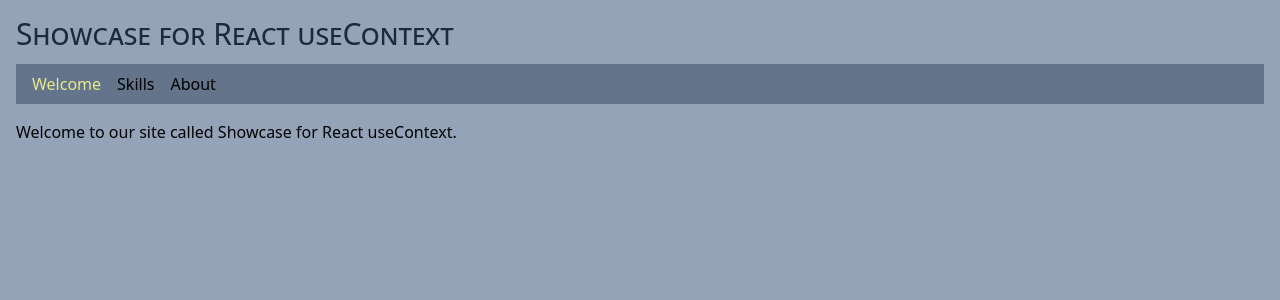
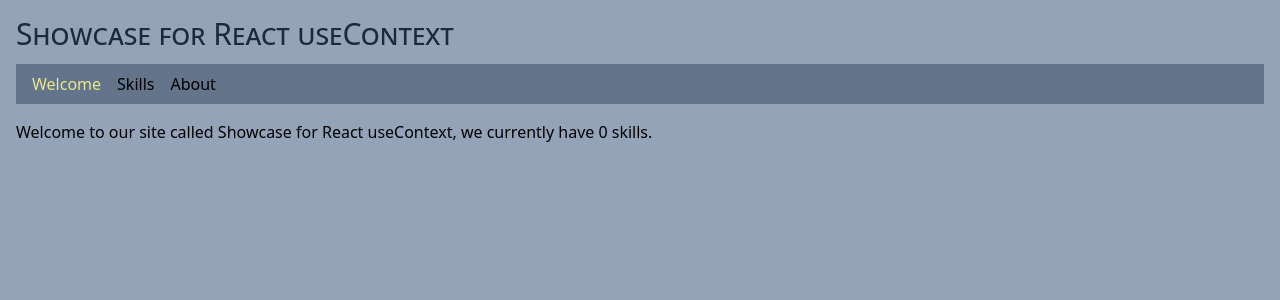
Before and after one commit to edwardtanguay/et881-useContextSite, a React (Vite) app: page /welcome in a window 1280 px wide. Shown: the top 300 px of the page. Built offline with nearby package versions, Linux system fonts and the light colour scheme; no server answers.

Commit message:
skills being used on all pages

```diff
--- a/src/pages/PageAbout.tsx
+++ b/src/pages/PageAbout.tsx
@@ -1,13 +1,19 @@
-import { useContext } from "react"
-import { AppContext } from "../AppContext"
+import { useContext } from "react";
+import { AppContext } from "../AppContext";
 
 export const PageAbout = () => {
-	const { handleChangeAppTitle } = useContext(AppContext);
+	const { handleChangeAppTitle, skills } = useContext(AppContext);
 
 	return (
 		<>
-		<p>This is the about page.</p>
-		<button className="bg-slate-300 rounded px-2 py-1 mt-3" onClick={handleChangeAppTitle}>Change title</button>
+			<p>This is the about page.</p>
+			<button
+				className="bg-slate-300 rounded px-2 py-1 mt-3 mb-3"
+				onClick={handleChangeAppTitle}
+			>
+				Change title
+			</button>
+			<p>Our next skill will be #{skills.length + 1}.</p>
 		</>
-	)
-}
+	);
+};
--- a/src/pages/PageWelcome.tsx
+++ b/src/pages/PageWelcome.tsx
@@ -2,9 +2,9 @@
 import { AppContext } from "../AppContext"
 
 export const PageWelcome = () => {
-	const { appTitle } = useContext(AppContext);
+	const { appTitle, skills } = useContext(AppContext);
 
 	return (
-		<p>Welcome to our site called {appTitle}.</p>
+		<p>Welcome to our site called {appTitle}, we currently have {skills.length} skills.</p>
 	)
 }
```
Also changed, not shown: dev/notes.txt.
